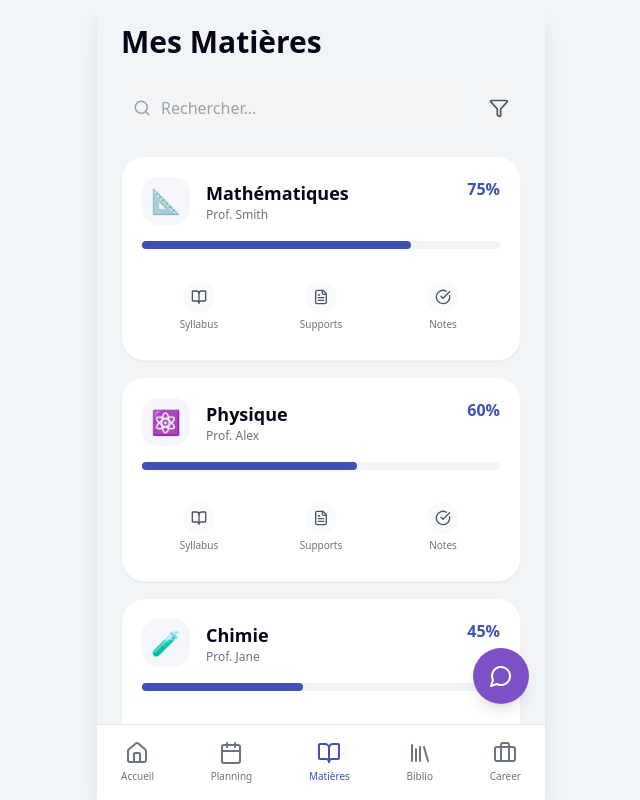
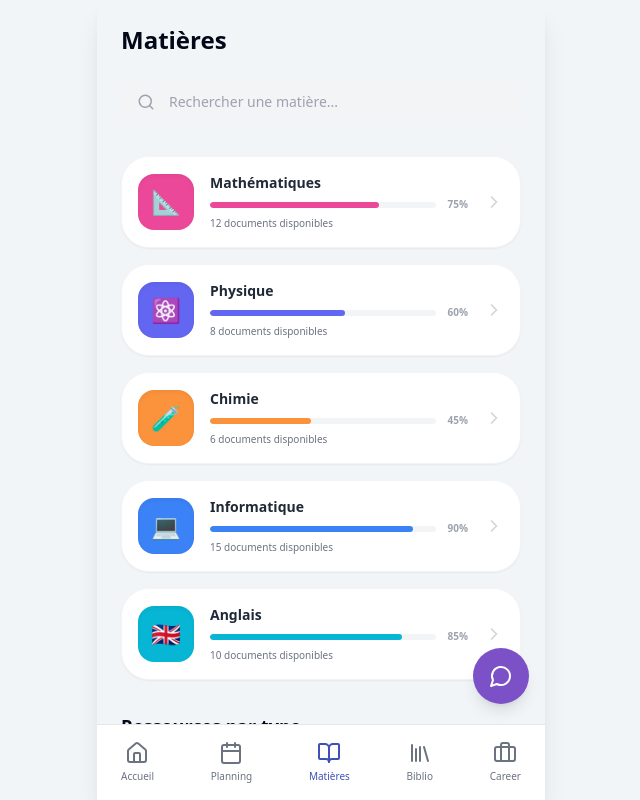
Before and after one commit to Tafita-Rtm2/GSIapk, a Next.js app: page /subjects in a window 1280 px wide. Shown: the whole page, without its empty margins (319-959 px from the left). Built offline with nearby package versions, Linux system fonts and the light colour scheme.

Commit message:
Update page.tsx

```diff
--- a/src/app/subjects/page.tsx
+++ b/src/app/subjects/page.tsx
@@ -1,82 +1,82 @@
+"use client";
+
 import { AppLayout } from "@/components/app-layout";
-import { Search, Filter, BookOpen, Video, FileText, CheckCircle } from "lucide-react";
+import { useLanguage } from "@/lib/i18n";
+import { Search, BookOpen, FileText, Video, Award, ChevronRight } from "lucide-react";
+import { cn } from "@/lib/utils";
 
 export default function SubjectsPage() {
+  const { t } = useLanguage();
+
   const subjects = [
-    { id: 1, name: "Mathématiques", icon: "📐", progress: 75, instructor: "Prof. Smith" },
-    { id: 2, name: "Physique", icon: "⚛️", progress: 60, instructor: "Prof. Alex" },
-    { id: 3, name: "Chimie", icon: "🧪", progress: 45, instructor: "Prof. Jane" },
-    { id: 4, name: "Géographie", icon: "🌍", progress: 90, instructor: "Prof. Clark" },
+    { id: 1, title: "Mathématiques", progress: 75, icon: "📐", color: "bg-pink-500", items: 12 },
+    { id: 2, title: "Physique", progress: 60, icon: "⚛️", color: "bg-indigo-500", items: 8 },
+    { id: 3, title: "Chimie", progress: 45, icon: "🧪", color: "bg-orange-400", items: 6 },
+    { id: 4, title: "Informatique", progress: 90, icon: "💻", color: "bg-blue-500", items: 15 },
+    { id: 5, title: "Anglais", progress: 85, icon: "🇬🇧", color: "bg-cyan-500", items: 10 },
   ];
 
   return (
     <AppLayout>
       <div className="p-6">
-        <h1 className="text-3xl font-bold mb-6">Mes Matières</h1>
+        <h1 className="text-2xl font-bold mb-6">{t("matieres")}</h1>
 
-        <div className="flex gap-2 mb-6">
-          <div className="relative flex-1">
-            <Search className="absolute left-3 top-1/2 -translate-y-1/2 text-gray-400" size={18} />
-            <input
-              type="text"
-              placeholder="Rechercher..."
-              className="w-full bg-gray-100 rounded-xl py-3 pl-10 pr-4 outline-none focus:ring-2 ring-primary/20"
-            />
-          </div>
-          <button className="bg-gray-100 p-3 rounded-xl">
-            <Filter size={20} className="text-gray-600" />
-          </button>
+        <div className="relative mb-8">
+          <Search className="absolute left-4 top-1/2 -translate-y-1/2 text-gray-400" size={18} />
+          <input
+            type="text"
+            placeholder="Rechercher une matière..."
+            className="w-full bg-gray-100 rounded-2xl py-3 pl-12 pr-4 outline-none text-sm focus:ring-2 ring-primary/20 transition-all"
+          />
         </div>
 
-        <div className="space-y-4">
-          {subjects.map((subject) => (
-            <SubjectCard key={subject.id} subject={subject} />
+        <div className="grid grid-cols-1 gap-4 mb-8">
+          {subjects.map((s) => (
+            <SubjectCard key={s.id} {...s} />
           ))}
+        </div>
+
+        {/* Categories / Types */}
+        <h3 className="text-lg font-bold mb-4">Ressources par type</h3>
+        <div className="grid grid-cols-2 gap-4">
+          <ResourceCategory icon={BookOpen} label="Syllabus" color="text-blue-500" bg="bg-blue-50" />
+          <ResourceCategory icon={FileText} label="Supports" color="text-green-500" bg="bg-green-50" />
+          <ResourceCategory icon={Video} label="Vidéos" color="text-red-500" bg="bg-red-50" />
+          <ResourceCategory icon={Award} label="Devoirs" color="text-purple-500" bg="bg-purple-50" />
         </div>
       </div>
     </AppLayout>
   );
 }
 
-function SubjectCard({ subject }: { subject: any }) {
+function SubjectCard({ title, progress, icon, color, items }: any) {
   return (
-    <div className="bg-white rounded-3xl p-5 shadow-sm border border-gray-100">
-      <div className="flex justify-between items-start mb-4">
-        <div className="flex items-center gap-4">
-          <div className="w-12 h-12 rounded-2xl bg-primary/5 flex items-center justify-center text-2xl">
-            {subject.icon}
+    <div className="bg-white p-4 rounded-[28px] shadow-sm border border-gray-100 flex items-center gap-4 hover:shadow-md transition-all cursor-pointer">
+      <div className={cn("w-14 h-14 rounded-2xl flex items-center justify-center text-2xl text-white shadow-inner", color)}>
+        {icon}
+      </div>
+      <div className="flex-1">
+        <h4 className="font-bold text-gray-800 text-sm mb-1">{title}</h4>
+        <div className="flex items-center gap-3">
+          <div className="flex-1 h-1.5 bg-gray-100 rounded-full overflow-hidden">
+            <div className={cn("h-full rounded-full transition-all duration-1000", color)} style={{ width: `${progress}%` }}></div>
           </div>
-          <div>
-            <h3 className="font-bold text-lg">{subject.name}</h3>
-            <p className="text-xs text-gray-500">{subject.instructor}</p>
-          </div>
+          <span className="text-[10px] font-bold text-gray-400">{progress}%</span>
         </div>
-        <div className="text-primary font-bold">{subject.progress}%</div>
+        <p className="text-[10px] text-gray-500 mt-1 font-medium">{items} documents disponibles</p>
       </div>
-
-      <div className="w-full bg-gray-100 h-2 rounded-full mb-6">
-        <div
-          className="bg-primary h-full rounded-full transition-all duration-1000"
-          style={{ width: `${subject.progress}%` }}
-        ></div>
-      </div>
-
-      <div className="grid grid-cols-3 gap-2">
-        <SubjectAction icon={BookOpen} label="Syllabus" />
-        <SubjectAction icon={FileText} label="Supports" />
-        <SubjectAction icon={CheckCircle} label="Notes" />
-      </div>
+      <ChevronRight size={20} className="text-gray-300" />
     </div>
   );
 }
 
-function SubjectAction({ icon: Icon, label }: { icon: any, label: string }) {
+function ResourceCategory({ icon: Icon, label, color, bg }: any) {
   return (
-    <button className="flex flex-col items-center gap-1 p-2 rounded-xl hover:bg-gray-50 transition-colors">
-      <div className="w-8 h-8 rounded-lg bg-gray-50 flex items-center justify-center text-gray-600">
-        <Icon size={16} />
+    <div className={cn("p-6 rounded-[32px] flex flex-col items-center gap-2 cursor-pointer transition-transform hover:scale-105", bg)}>
+      <div className={cn("w-12 h-12 rounded-2xl flex items-center justify-center bg-white shadow-sm mb-1", color)}>
+        <Icon size={24} />
       </div>
-      <span className="text-[10px] font-medium text-gray-500">{label}</span>
-    </button>
+      <span className="text-xs font-bold text-gray-700">{label}</span>
+    </div>
   );
 }
```
